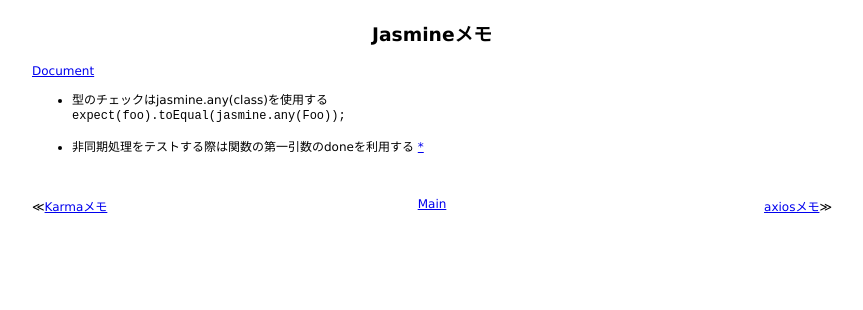
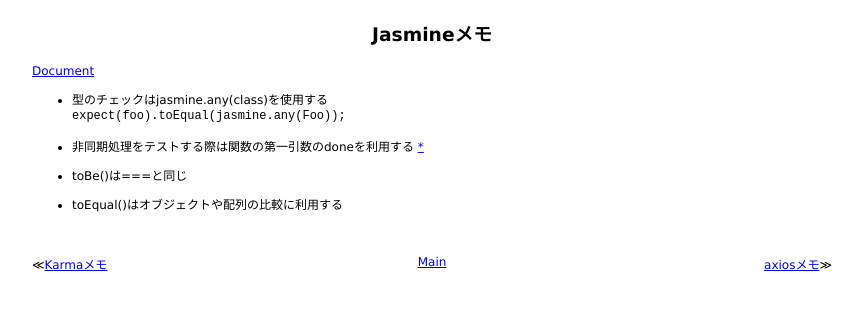
Before and after one commit to 38elements/38elements.github.com, a Jekyll site: the page built from _posts/2017-03-09-jasmine.md, in a window 1280 px wide. Shown: the top 310 px of the page, without its empty margins (208-1071 px from the left). Built offline with Jekyll 4.4.1, drawn with Linux system fonts in a browser that asks for light colours.

Commit message:
Update 2017-03-09-jasmine.md

```diff
--- a/_posts/2017-03-09-jasmine.md
+++ b/_posts/2017-03-09-jasmine.md
@@ -8,3 +8,7 @@ title: Jasmineメモ
 `expect(foo).toEqual(jasmine.any(Foo));`
 
 * 非同期処理をテストする際は関数の第一引数のdoneを利用する [\*](https://jasmine.github.io/edge/introduction#section-Asynchronous_Support)
+
+* toBe()は===と同じ
+
+* toEqual()はオブジェクトや配列の比較に利用する
```
